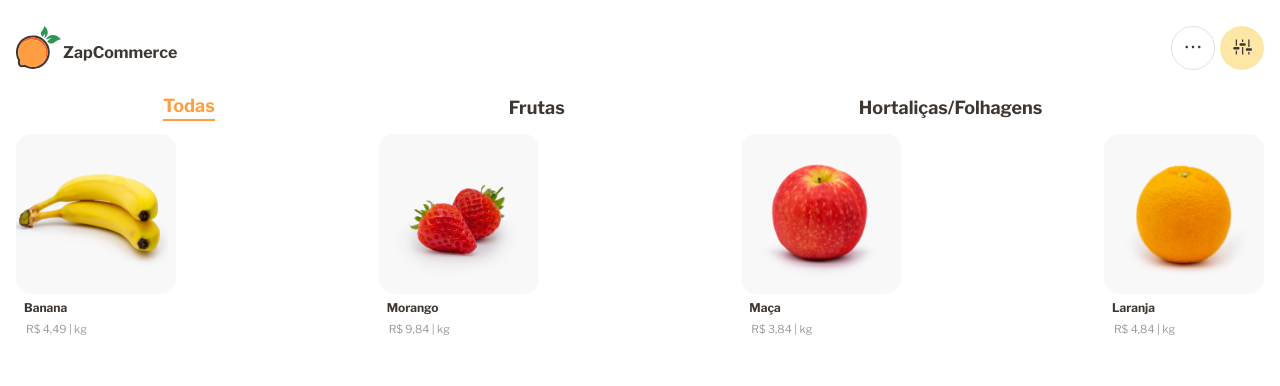
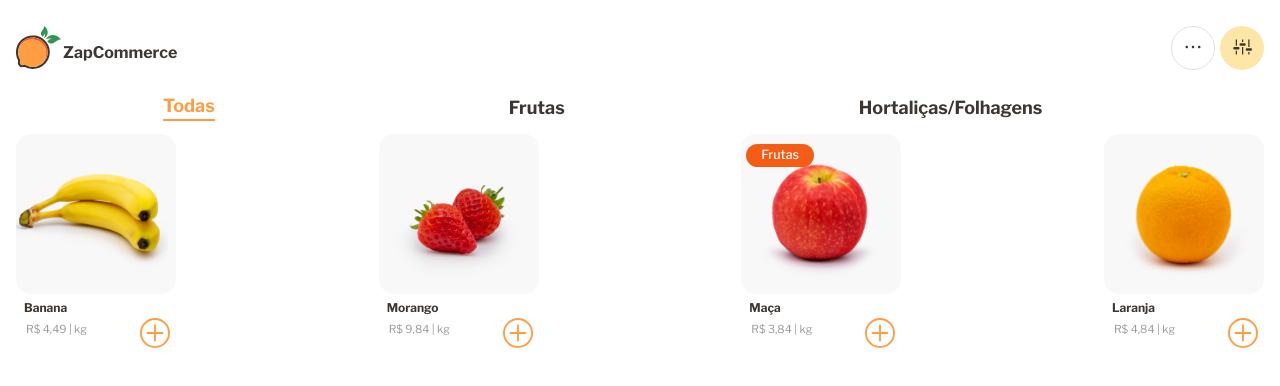
Before and after one commit to pcborges/zap-commerce, a React (Create React App) app: page / in a window 1280 px wide. Shown: the top 386 px of the page. Built offline with nearby package versions, Linux system fonts and the light colour scheme.

Commit message:
Styling card component

```diff
--- a/src/components/Card/index.js
+++ b/src/components/Card/index.js
@@ -1,11 +1,21 @@
 import React from "react";
-import { Container, Header, Title, Content, Description } from "./styles";
+import {
+  Container,
+  Header,
+  Title,
+  Content,
+  Description,
+  Button,
+} from "./styles";
+
+import { BsPlusCircle } from "react-icons/bs";
 
 export default function Card(props) {
   const { item, badge } = props;
   return (
     <Container>
       <Header>
+        {badge && <span class="badge orange">{badge}</span>}
         <img src={item.imgPath} alt={item.name} />
       </Header>
       <Title>{item.name}</Title>
@@ -19,6 +29,9 @@ export default function Card(props) {
             | {item.unit}
           </span>
         </Description>
+        <Button>
+          <BsPlusCircle size={30} />
+        </Button>
       </Content>
     </Container>
   );
--- a/src/components/Card/styles.js
+++ b/src/components/Card/styles.js
@@ -25,6 +25,7 @@ export const Header = styled.div`
     border-radius: 12.5px;
     text-align: center;
     font-weight: 500;
+  }
 
   .orange {
     background-color: ${colors.orange};
@@ -35,19 +36,11 @@ export const Header = styled.div`
     background-color: ${colors.blue};
     color: white;
   }
-  }
 `;
 
 export const Content = styled.div`
   display: flex;
   padding-left: 10px;
-
-  button {
-    background: none;
-    border: none;
-    cursor: pointer;
-    align-self: flex-start;
-  }
 `;
 
 export const Description = styled.div`
@@ -65,3 +58,20 @@ export const Title = styled.div`
   padding-left: 8px;
   padding-right: 5px;
 `;
+
+export const Button = styled.button`
+  background: none;
+  border: none;
+  cursor: pointer;
+  align-self: flex-start;
+
+  svg {
+    fill: ${colors.primary};
+    stroke: ${colors.primary};
+
+    &:hover {
+      fill: ${colors.orange};
+      stroke: ${colors.orange};
+    }
+  }
+`;
--- a/src/pages/layout/Main/index.js
+++ b/src/pages/layout/Main/index.js
@@ -28,6 +28,7 @@ export default function Main() {
       price: 3.84,
       unit: "kg",
       imgPath: "/images/apple.png",
+      badge: "Frutas",
     },
     {
       id: 4,
@@ -43,7 +44,7 @@ export default function Main() {
     <Container>
       <Cards>
         {items.map((item) => {
-          return <Card item={item} badge={true} key={item.id} />;
+          return <Card item={item} badge={item.badge} key={item.id} />;
         })}
       </Cards>
     </Container>
```
Lines whose indentation alone changed are shown as unchanged.
